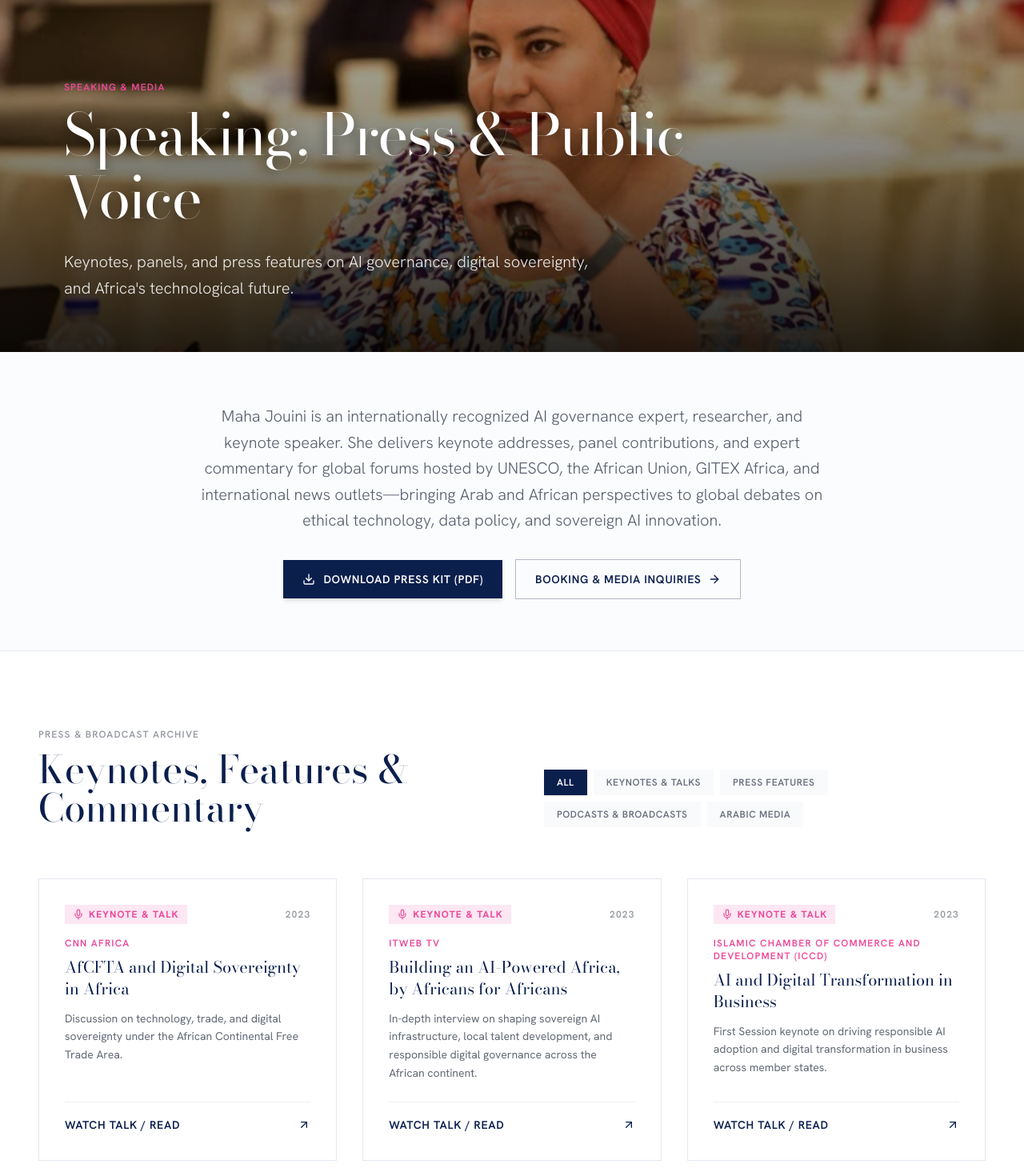
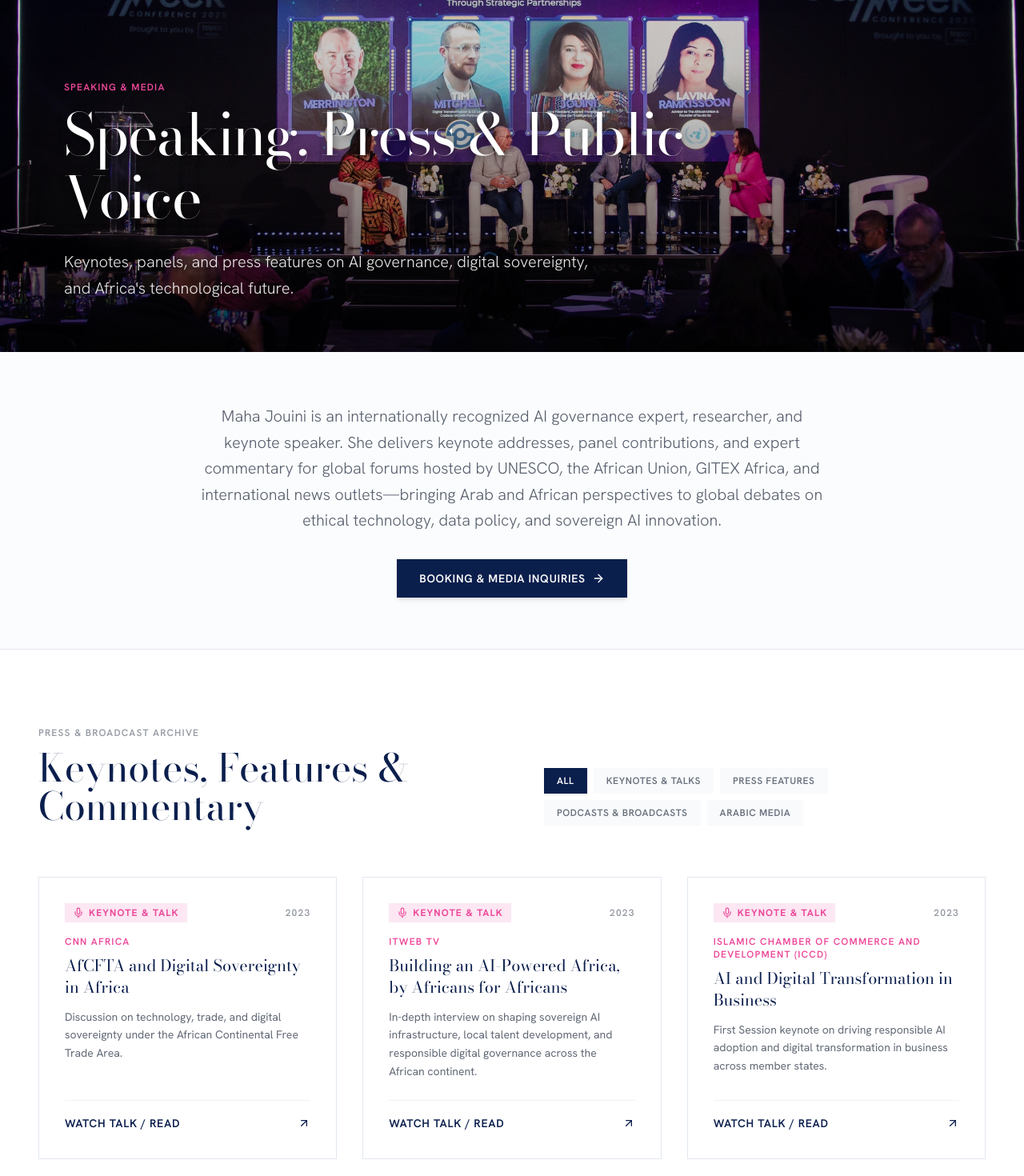
Before and after one commit to victorfaruna/maha-portfolio-site, a Next.js app: page /speaking in a window 1280 px wide. Shown: the part 160-1630 px from the top of the page at 80% size. Built offline with nearby package versions, Linux system fonts and the light colour scheme.

Commit message:
feat: add Speaking & Media page and remove Research Gallery media section

```diff
--- a/src/app/dashboard/_components/DashboardSidebar.tsx
+++ b/src/app/dashboard/_components/DashboardSidebar.tsx
@@ -25,8 +25,7 @@
 
   const isResearchActive =
     pathname.startsWith('/dashboard/publications') ||
-    pathname.startsWith('/dashboard/books') ||
-    pathname.startsWith('/dashboard/media');
+    pathname.startsWith('/dashboard/books');
 
   const [researchOpen, setResearchOpen] = useState(true);
 
@@ -131,19 +130,6 @@
                 <BookOpen className="w-3.5 h-3.5 shrink-0" />
                 <span>Books</span>
               </Link>
-
-              <Link
-                href="/dashboard/media"
-                onClick={closeMobile}
-                className={`flex items-center gap-2.5 px-3 py-2 text-xs font-medium transition-colors ${
-                  pathname.startsWith('/dashboard/media')
-                    ? 'text-[#EC4899] font-semibold'
-                    : 'text-white/60 hover:text-white'
-                }`}
-              >
-                <ImageIcon className="w-3.5 h-3.5 shrink-0" />
-                <span>Media Gallery</span>
-              </Link>
             </div>
           )}
         </div>
--- a/src/app/research/page.tsx
+++ b/src/app/research/page.tsx
@@ -1,9 +1,8 @@
 import Image from "next/image";
 import { Navbar } from "@/components/sections/Navbar";
 import { Footer } from "@/components/sections/Footer";
-import { ResearchGallery } from "@/components/sections/ResearchGallery";
 import { createAnonServerClient } from "@/lib/supabase/server";
-import type { Publication, Book, MediaItem } from "@/lib/supabase/types";
+import type { Publication, Book } from "@/lib/supabase/types";
 import PublicationsSection from "./PublicationsSection";
 import BooksSection from "./BooksSection";
 
@@ -12,21 +11,19 @@
 async function getData() {
   const supabase = createAnonServerClient();
 
-  const [pubRes, bookRes, mediaRes] = await Promise.all([
+  const [pubRes, bookRes] = await Promise.all([
     supabase.from("publications").select("*").order("year", { ascending: false }),
     supabase.from("books").select("*").order("published_year", { ascending: false }),
-    supabase.from("media_gallery").select("*").order("sort_order", { ascending: true }),
   ]);
 
   return {
     publications: (pubRes.data ?? []) as Publication[],
     books: (bookRes.data ?? []) as Book[],
-    media: (mediaRes.data ?? []) as MediaItem[],
   };
 }
 
 export default async function ResearchPage() {
-  const { publications, books, media } = await getData();
+  const { publications, books } = await getData();
 
   return (
     <main className="min-h-screen bg-background text-foreground overflow-hidden">
@@ -75,12 +72,6 @@
       {/* ── 3. PUBLICATIONS & ARTICLES GRID ──────────────────────────────── */}
       <PublicationsSection publications={publications} />
 
-      {/* ── 4. BOOKS SECTION (Temporarily removed) ───────────────────────── */}
-      {/* <BooksSection books={books} /> */}
-
-      {/* ── 5. MEDIA & PHOTO CAROUSEL GALLERY ───────────────────────────── */}
-      <ResearchGallery mediaItems={media} />
-
       {/* Footer */}
       <Footer showGradient />
     </main>
--- a/src/app/speaking/page.tsx
+++ b/src/app/speaking/page.tsx
@@ -17,13 +17,14 @@
       {/* ── 1. HERO SECTION ──────────────────────────────────────────────── */}
       <section className="relative w-full h-[60vh] md:h-[75vh] min-h-[420px] flex items-end pb-10 md:pb-16 overflow-hidden">
         <Image
-          src="/images/1.jpeg"
+          src="/images/pictures for research and publicaton/99.jpeg"
           alt="Maha Jouini – Speaking, Press & Public Voice"
           fill
           className="object-cover object-center"
           priority
         />
-        <div className="absolute inset-0 bg-gradient-to-t from-black/85 via-black/40 to-black/30" />
+        {/* Lighter overlay for clear, bright visibility */}
+        <div className="absolute inset-0 bg-gradient-to-t from-black/70 via-black/25 to-black/10" />
 
         <div className="container mx-auto px-5 sm:px-8 md:px-12 lg:px-20 relative z-10">
           <div className="max-w-4xl">
@@ -32,7 +33,7 @@
             </span>
             <h1
               className="text-2xl sm:text-4xl md:text-6xl lg:text-7xl text-white font-serif tracking-tight leading-[1.1] mb-4 md:mb-6"
-              style={{ textShadow: "0px 4px 16px rgba(0,0,0,0.5)" }}
+              style={{ textShadow: "0px 2px 12px rgba(0,0,0,0.6)" }}
             >
               Speaking, Press &amp; Public Voice
             </h1>
--- a/src/components/sections/SpeakingSection.tsx
+++ b/src/components/sections/SpeakingSection.tsx
@@ -3,7 +3,7 @@
 import { useState } from "react";
 import Link from "next/link";
 import { motion } from "framer-motion";
-import { ArrowUpRight, Download, ArrowRight, Mic, Newspaper, Radio, Globe } from "lucide-react";
+import { ArrowUpRight, ArrowRight, Mic, Newspaper, Radio, Globe } from "lucide-react";
 import { speakingData, type MediaItem, type MediaCategory } from "@/data/speaking";
 
 const CATEGORIES = [
@@ -60,7 +60,7 @@
 
   return (
     <div className="w-full">
-      {/* ── 2. INTRO FRAMING & PRESS KIT DOWNLOAD ────────────────────────── */}
+      {/* ── 2. INTRO FRAMING ──────────────────────────────────────────────── */}
       <section className="py-12 md:py-16 bg-secondary/40 border-b border-border">
         <div className="container mx-auto px-5 sm:px-8 md:px-12 max-w-4xl text-center">
           <motion.p
@@ -81,24 +81,14 @@
             whileInView={{ opacity: 1, y: 0 }}
             viewport={{ once: true }}
             transition={{ duration: 0.7, delay: 0.15 }}
-            className="flex flex-wrap items-center justify-center gap-4"
+            className="flex items-center justify-center"
           >
-            <a
-              href="/press-kit.pdf"
-              target="_blank"
-              rel="noopener noreferrer"
-              className="inline-flex items-center gap-2.5 px-6 py-3.5 bg-brand-navy text-white text-xs sm:text-sm font-semibold uppercase tracking-wider hover:bg-brand-pink transition-all duration-300 shadow-md group"
-            >
-              <Download className="w-4 h-4 transition-transform group-hover:-translate-y-0.5" />
-              Download Press Kit (PDF)
-            </a>
-
             <Link
               href="/contact"
-              className="inline-flex items-center gap-2 px-6 py-3.5 border border-brand-navy/30 text-brand-navy text-xs sm:text-sm font-semibold uppercase tracking-wider hover:bg-brand-navy hover:text-white transition-all duration-300"
+              className="inline-flex items-center gap-2 px-7 py-3.5 bg-brand-navy text-white text-xs sm:text-sm font-semibold uppercase tracking-wider hover:bg-brand-pink transition-all duration-300 shadow-md group"
             >
               Booking &amp; Media Inquiries
-              <ArrowRight className="w-4 h-4" />
+              <ArrowRight className="w-4 h-4 transition-transform group-hover:translate-x-1" />
             </Link>
           </motion.div>
         </div>
@@ -156,8 +146,14 @@
                   initial={{ opacity: 0, y: 20 }}
                   whileInView={{ opacity: 1, y: 0 }}
                   viewport={{ once: true }}
-                  transition={{ duration: 0.5, delay: idx * 0.05 }}
-                  className="group bg-background border border-border hover:border-brand-navy/30 transition-all duration-500 hover:shadow-lg relative flex flex-col justify-between p-6 sm:p-8"
+                  transition={{ duration: 0.5, delay: idx * 0.04 }}
+                  className="h-full"
+                >
+                  <a
+                    href={item.link}
+                    target="_blank"
+                    rel="noopener noreferrer"
+                    className="group bg-background border border-border hover:border-brand-pink/50 transition-all duration-300 hover:shadow-xl relative flex flex-col justify-between h-full p-6 sm:p-8 cursor-pointer"
                   >
                     <div>
                       {/* Meta Bar: Category Tag & Year */}
@@ -196,18 +192,14 @@
                       )}
                     </div>
 
-                  {/* External Link Divider & Button */}
+                    {/* External Link Divider & Action */}
                     <div className="pt-4 border-t border-border/60 mt-auto">
-                    <a
-                      href={item.link}
-                      target="_blank"
-                      rel="noopener noreferrer"
-                      className="inline-flex items-center justify-between w-full text-xs sm:text-sm font-semibold uppercase tracking-wider text-brand-navy group-hover:text-brand-pink transition-colors"
-                    >
+                      <div className="inline-flex items-center justify-between w-full text-xs sm:text-sm font-semibold uppercase tracking-wider text-brand-navy group-hover:text-brand-pink transition-colors">
                         <span>{getLinkLabel(item.category)}</span>
-                      <ArrowUpRight className="w-4 h-4 transition-transform group-hover:translate-x-0.5 group-hover:-translate-y-0.5" />
+                        <ArrowUpRight className="w-4 h-4 transition-transform group-hover:translate-x-1 group-hover:-translate-y-1" />
+                      </div>
+                    </div>
                   </a>
-                  </div>
                 </motion.div>
               );
             })}
```
Also changed, not shown: src/app/dashboard/page.tsx (+6 -36 lines). Lines whose indentation alone changed are shown as unchanged.
